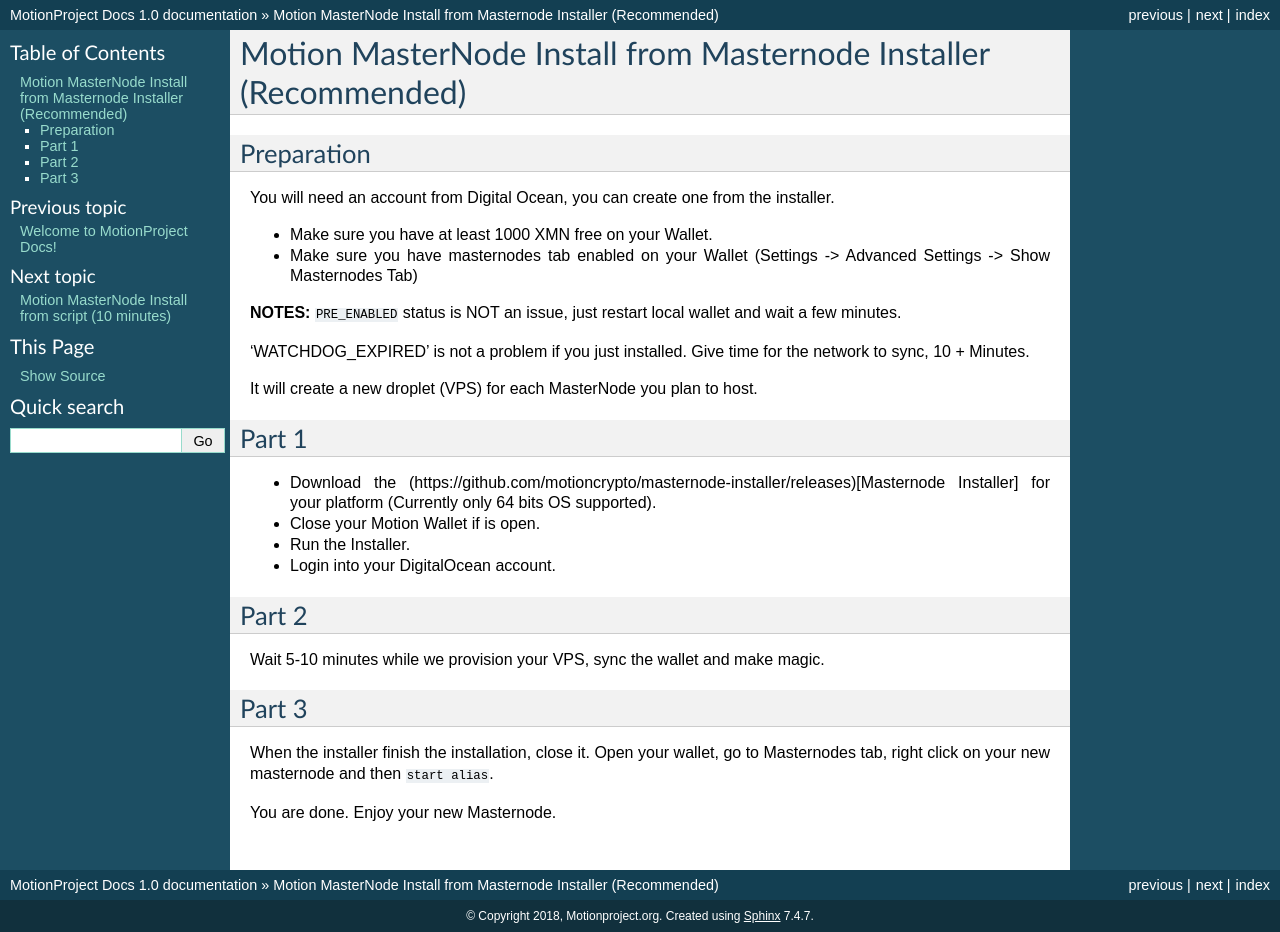
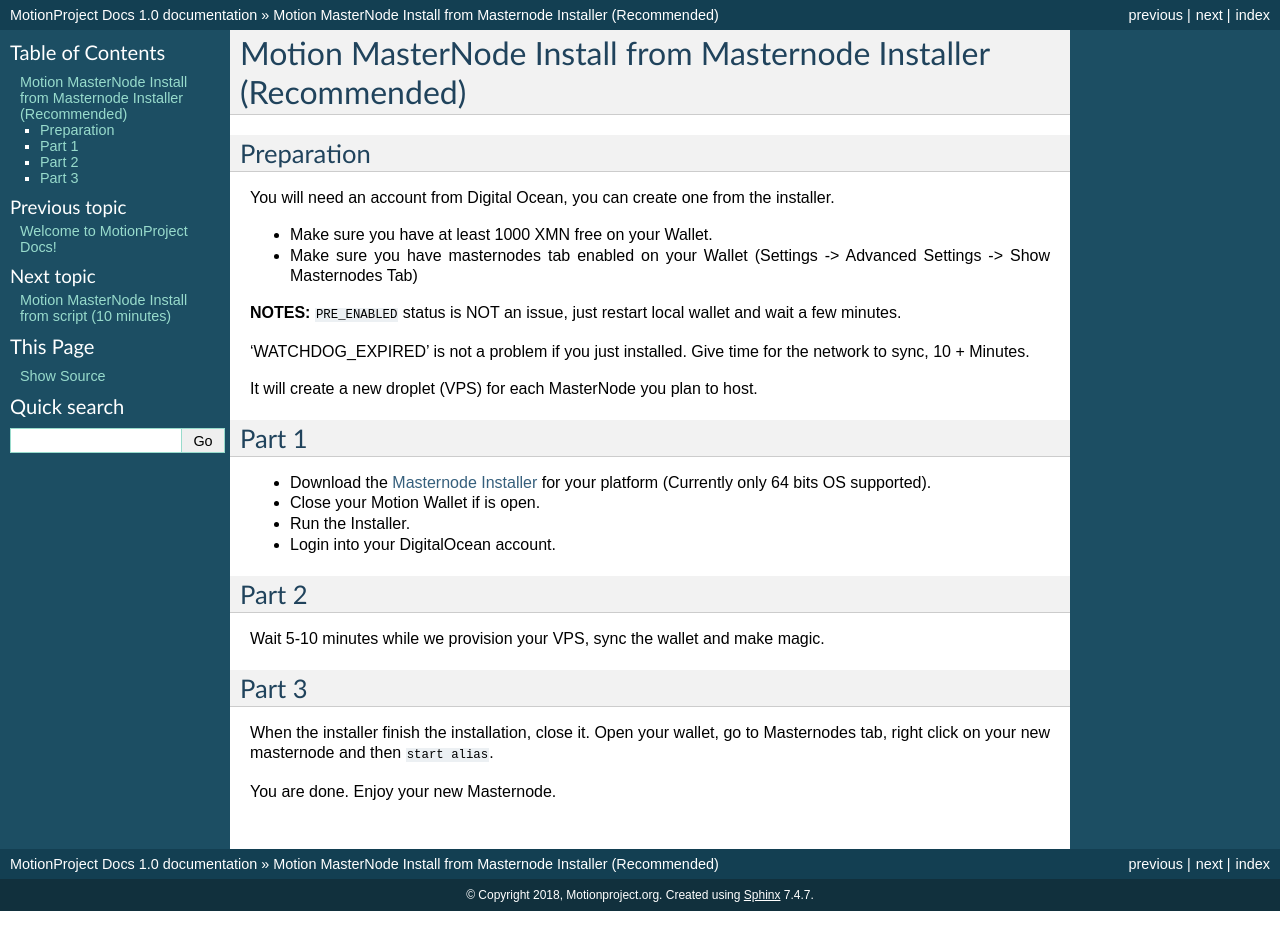
Before and after one commit to motioncrypto/motion-docs, a Sphinx documentation site: the page built from docs/motion_install_from_installer.md, in a window 1280 px wide. Built offline with Sphinx 7.4.7, drawn with Linux system fonts in a browser that asks for light colours; pages that are not in the unit, such as notebooks, are missing from menus; after the commit the page ends 911 px from its top, so only the background shows below that; some of the changed lines change nothing that is shown.

Commit message:
Link to download the installer

```diff
--- a/docs/motion_install_from_installer.md
+++ b/docs/motion_install_from_installer.md
@@ -16,7 +16,7 @@
 
 ### Part 1
 
-- Download the (https://github.com/motioncrypto/masternode-installer/releases)[Masternode Installer] for your platform (Currently only 64 bits OS supported).
+- Download the [Masternode Installer](https://github.com/motioncrypto/masternode-installer/releases) for your platform (Currently only 64 bits OS supported).
 - Close your Motion Wallet if is open.
 - Run the Installer.
 - Login into your DigitalOcean account.
```
